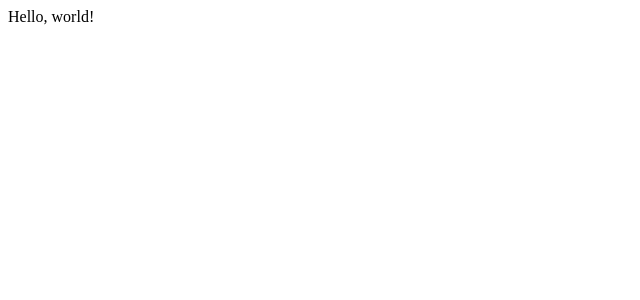
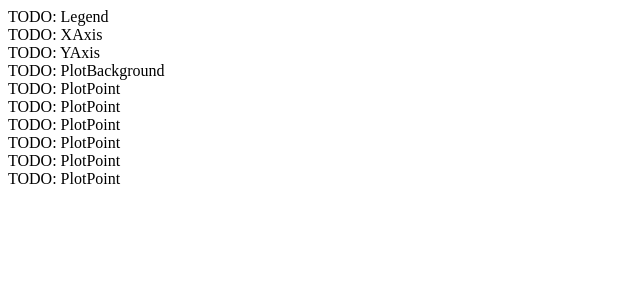
Before and after one commit to cdax/scatterplot-demo, a React app: page / in a window 1280 px wide. Shown: the top 300 px of the page, without its empty margins (0-640 px from the left). Built offline with nearby package versions, Linux system fonts and the light colour scheme.

Commit message:
Adds basic Scatterplot component skeleton

```diff
--- a/src/js/components/App.js
+++ b/src/js/components/App.js
@@ -1,9 +1,47 @@
 
 import React from 'react';
 
+import Scatterplot from './Scatterplot';
+
+
+const plotpoints = [
+  {
+    start_time: '2017-11-29T04:56:12Z',
+    status: 'pass',
+    duration: 126, // in seconds
+  },
+  {
+    start_time: '2017-11-28T03:22:12Z',
+    status: 'error',
+    duration: 205,
+  },
+  {
+    start_time: '2017-11-28T02:24:12Z',
+    status: 'fail',
+    duration: 20,
+  },
+  {
+    start_time: '2017-11-28T05:24:12Z',
+    status: 'pass',
+    duration: 90,
+  },
+  {
+    start_time: '2017-11-29T06:24:12Z',
+    status: 'error',
+    duration: 90,
+  },
+  {
+    start_time: '2017-11-28T14:12:12Z',
+    status: 'pass',
+    duration: 200,
+  },
+];
+
 
 const App = () => (
-  <div>Hello, world!</div>
+  <div>
+    <Scatterplot data={plotpoints} />
+  </div>
 );
 
 
--- /dev/null
+++ b/src/js/components/Scatterplot/Legend.js
@@ -0,0 +1,9 @@
+
+import React from 'react';
+
+
+const Legend = () => (
+  <div>TODO: Legend</div>
+);
+
+export default Legend;
--- /dev/null
+++ b/src/js/components/Scatterplot/PlotBackground.js
@@ -0,0 +1,21 @@
+
+import React from 'react';
+import PropTypes from 'prop-types';
+
+
+const PlotBackground = ({ children }) => (
+  <div>
+    TODO: PlotBackground
+    {children}
+  </div>
+);
+
+PlotBackground.propTypes = {
+  children: PropTypes.element,
+};
+
+PlotBackground.defaultProps = {
+  children: <span />,
+};
+
+export default PlotBackground;
--- /dev/null
+++ b/src/js/components/Scatterplot/PlotPoint.js
@@ -0,0 +1,9 @@
+
+import React from 'react';
+
+
+const PlotPoint = () => (
+  <div>TODO: PlotPoint</div>
+);
+
+export default PlotPoint;
--- /dev/null
+++ b/src/js/components/Scatterplot/XAxis.js
@@ -0,0 +1,9 @@
+
+import React from 'react';
+
+
+const XAxis = () => (
+  <div>TODO: XAxis</div>
+);
+
+export default XAxis;
--- /dev/null
+++ b/src/js/components/Scatterplot/YAxis.js
@@ -0,0 +1,9 @@
+
+import React from 'react';
+
+
+const YAxis = () => (
+  <div>TODO: YAxis</div>
+);
+
+export default YAxis;
--- /dev/null
+++ b/src/js/components/Scatterplot/index.js
@@ -0,0 +1,31 @@
+
+import React from 'react';
+import PropTypes from 'prop-types';
+
+import Legend from './Legend';
+import XAxis from './XAxis';
+import YAxis from './YAxis';
+import PlotBackground from './PlotBackground';
+import PlotPoint from './PlotPoint';
+
+
+const Scatterplot = ({ data }) => (
+  <div>
+    <Legend />
+    <XAxis />
+    <YAxis />
+    <PlotBackground>
+      {data.map(plotPoint => <PlotPoint data={plotPoint} />)}
+    </PlotBackground>
+  </div>
+);
+
+Scatterplot.propTypes = {
+  data: PropTypes.arrayOf(PropTypes.any),
+};
+
+Scatterplot.defaultProps = {
+  data: [],
+};
+
+export default Scatterplot;
```
